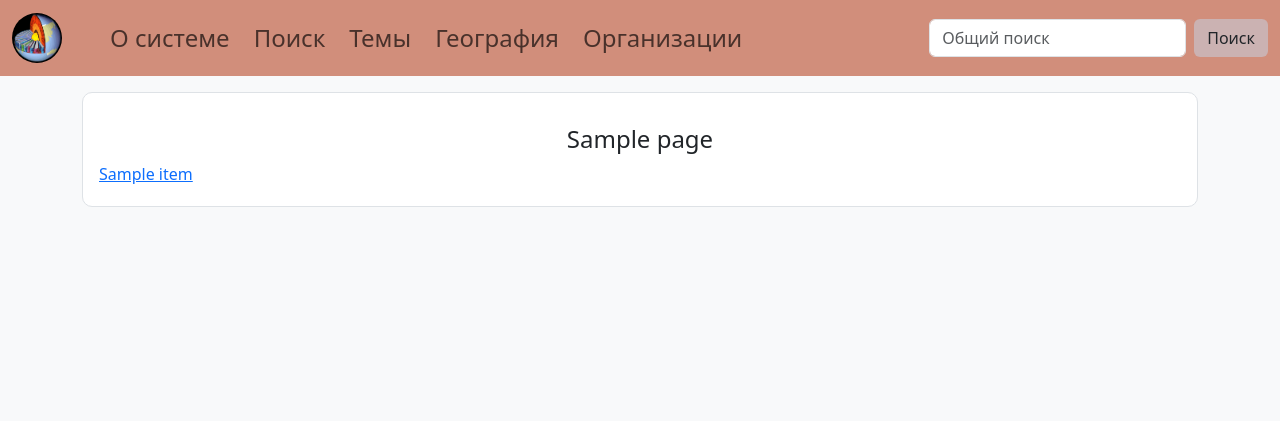
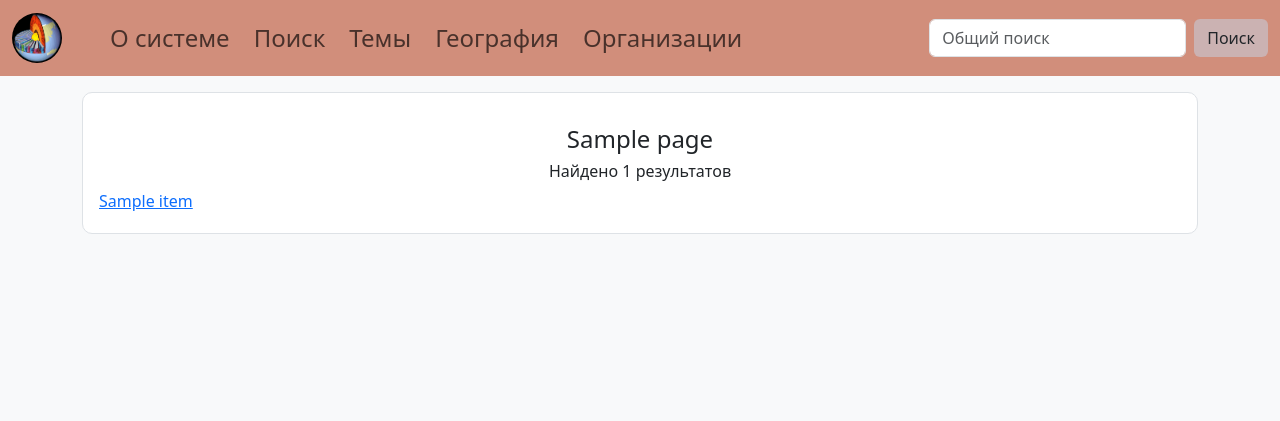
Before and after one commit to BUSH222/higeo_is, a Flask app: template templates/list.html in a window 1280 px wide. Shown: the top 421 px of the page. Run offline with Flask 3, Linux system fonts and the light colour scheme; the template is opened without the code that fills it: most values are stand-ins (such as "Sample title", 1, 10 or a date in 2020); parts of the project's set-up code (start-up, migrations or seed data) failed here and were passed over.

Commit message:
result counter in list

```diff
--- a/templates/list.html
+++ b/templates/list.html
@@ -6,6 +6,11 @@
 <div class="container mt-3">
     <div class="results-box p-3">
         <h5 class="mb-2 mt-3 text-center result-counter" style="font-size: 1.5rem;">{{page.heading}}</h5>
+        {% if results|length == 0 and request.args %}
+            <h6 class="text-center">Поиск не дал результатов</h6>
+        {% elif results|length > 0 %}
+            <h6 class="text-center">Найдено {{ results|length }} результатов</h6>
+        {% endif %}
         <div class="row">
             <div class="col-12">
                 {% if result_use_pagination %}
```
